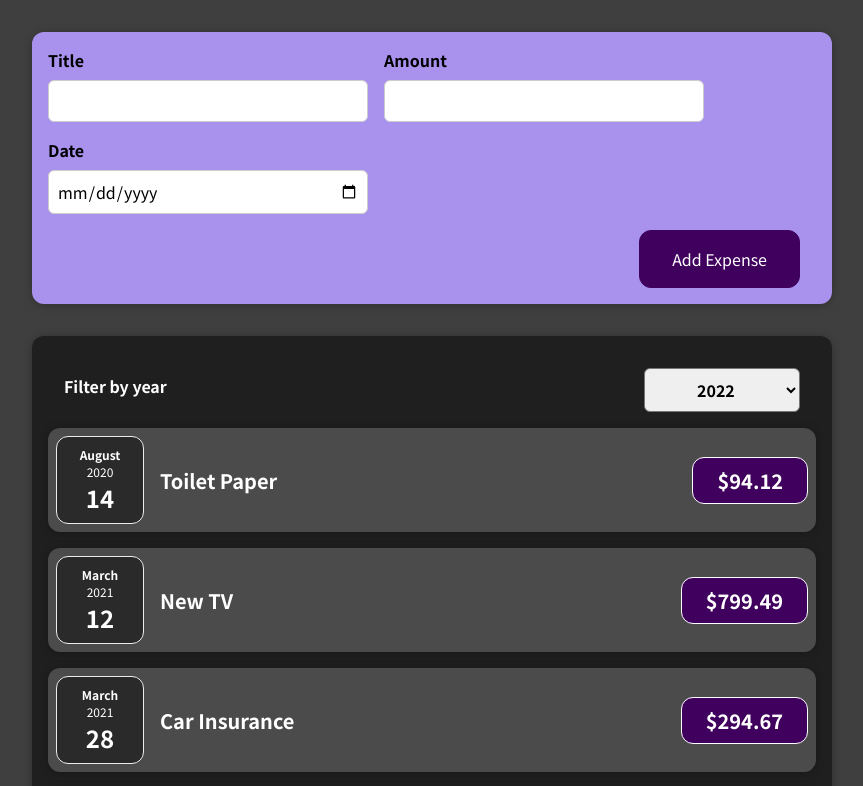
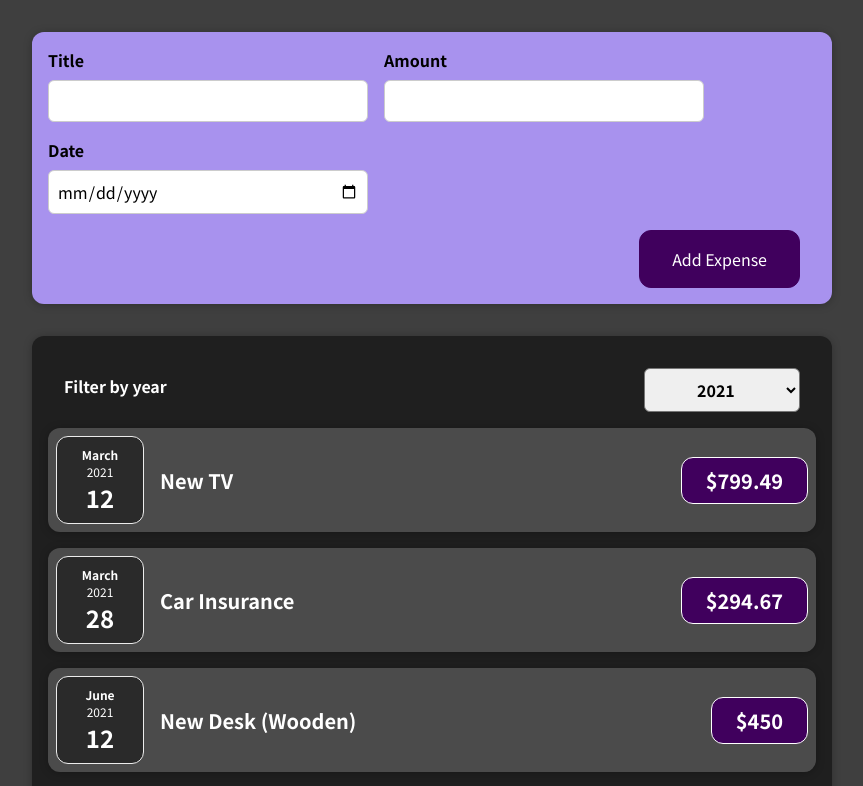
Before and after one commit to the-man2004/udemy-react-course, a React (Create React App) app: page / in a window 1280 px wide. Shown: the top 786 px of the page, without its empty margins (208-1071 px from the left). Built offline with nearby package versions, Linux system fonts and the light colour scheme.

Commit message:
Watched until video 67

```diff
--- a/src/App.js
+++ b/src/App.js
@@ -1,10 +1,9 @@
-import React from "react";
+import React, { useState } from "react";
 
 import NewExpense from "./components/NewExpense/NewExpense";
 import Expenses from "./components/Expenses/Expenses";
 
-const App = () => {
-  const expenses = [
+const DUMMY_EXPENSES = [
   {
     id: "e1",
     title: "Toilet Paper",
@@ -26,9 +25,13 @@
   },
 ];
 
+const App = () => {
+  const [expenses, setExpenses] = useState(DUMMY_EXPENSES);
+
   const addExpenseHandler = (expense) => {
-    console.log("In App.js");
-    console.log(expense);
+    setExpenses((prevExpenses) => {
+      return [expense, ...prevExpenses];
+    });
   };
 
   return (
--- a/src/components/Expenses/Expenses.js
+++ b/src/components/Expenses/Expenses.js
@@ -6,11 +6,28 @@
 import "./Expenses.css";
 
 const Expenses = (props) => {
-  const [filteredYear, setFilteredYear] = useState("2022");
+  const [filteredYear, setFilteredYear] = useState("2021");
 
   const filterChangeHandler = (selectedYear) => {
     setFilteredYear(selectedYear);
   };
+
+  const filteredExpenses = props.items.filter((expense) => {
+    return expense.date.getFullYear().toString() === filteredYear;
+  });
+
+  let expensesContent = <p>No expenses found.</p>;
+
+  if (filteredExpenses.length > 0) {
+    expensesContent = filteredExpenses.map((expense) => (
+      <ExpenseItem
+        key={expense.id}
+        title={expense.title}
+        amount={expense.amount}
+        date={expense.date}
+      />
+    ));
+  }
 
   return (
     <Card className="expenses">
@@ -18,26 +35,7 @@
         selected={filteredYear}
         onChangeFilter={filterChangeHandler}
       />
-      <ExpenseItem
-        title={props.items[0].title}
-        amount={props.items[0].amount}
-        date={props.items[0].date}
-      />
-      <ExpenseItem
-        title={props.items[1].title}
-        amount={props.items[1].amount}
-        date={props.items[1].date}
-      />
-      <ExpenseItem
-        title={props.items[2].title}
-        amount={props.items[2].amount}
-        date={props.items[2].date}
-      />
-      <ExpenseItem
-        title={props.items[3].title}
-        amount={props.items[3].amount}
-        date={props.items[3].date}
-      />
+      {expensesContent}
     </Card>
   );
 };
```
Lines whose indentation alone changed are shown as unchanged.
